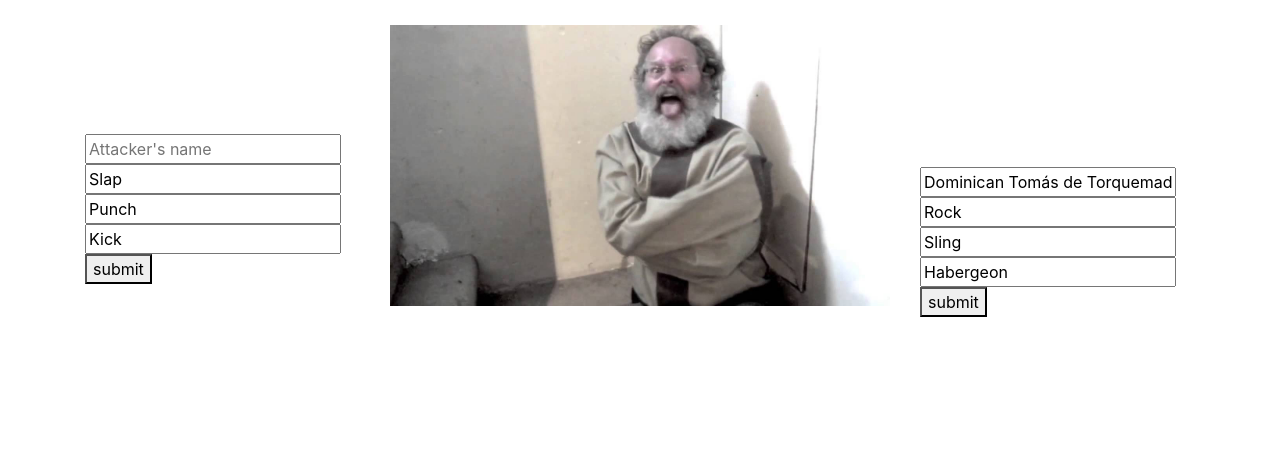
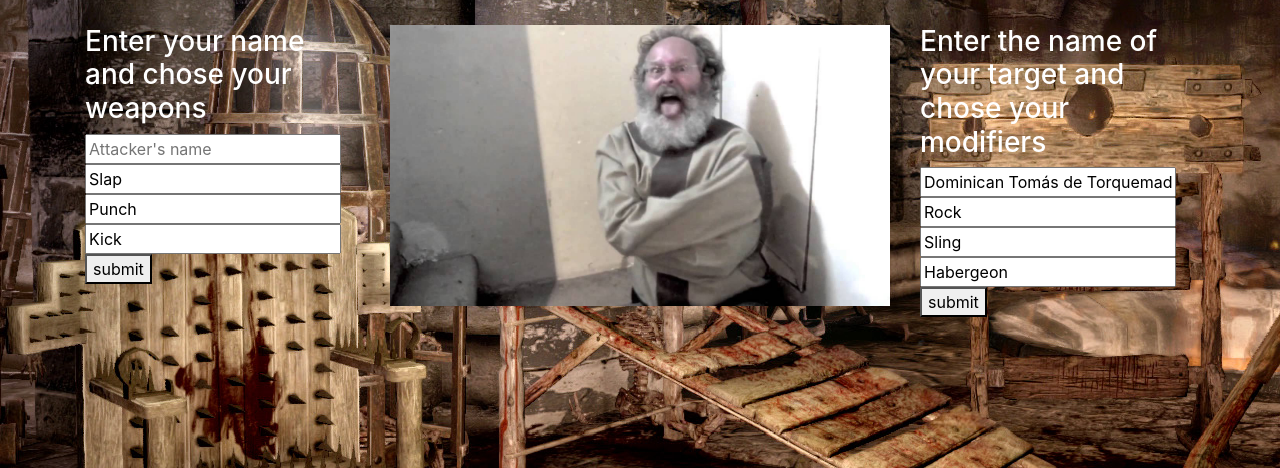
Before and after one commit to steveo1611/SlapGame, a plain HTML site: page index.html in a window 1280 px wide. Shown: the part 332-800 px from the top of the page. Drawn offline with nearby package versions, Linux system fonts and the light colour scheme.

Commit message:
fixing img path in css file

```diff
--- a/assets/styles/game.css
+++ b/assets/styles/game.css
@@ -1,5 +1,5 @@
 body{
-background-image: url("assets/images/torture_machines.jpg");
+background-image: url("../../assets/images/torture_machines.jpg");
 }
 #win{
     font-size: 10vh;
```
